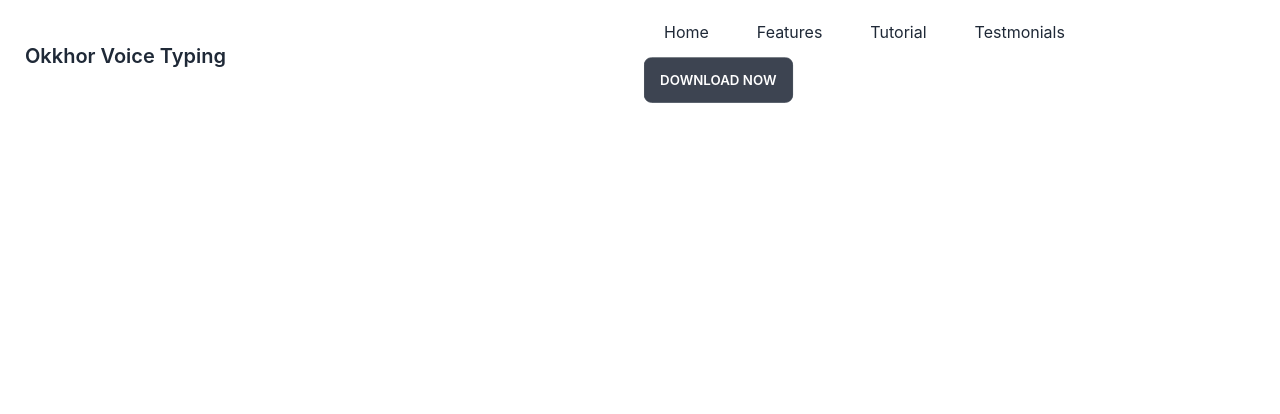
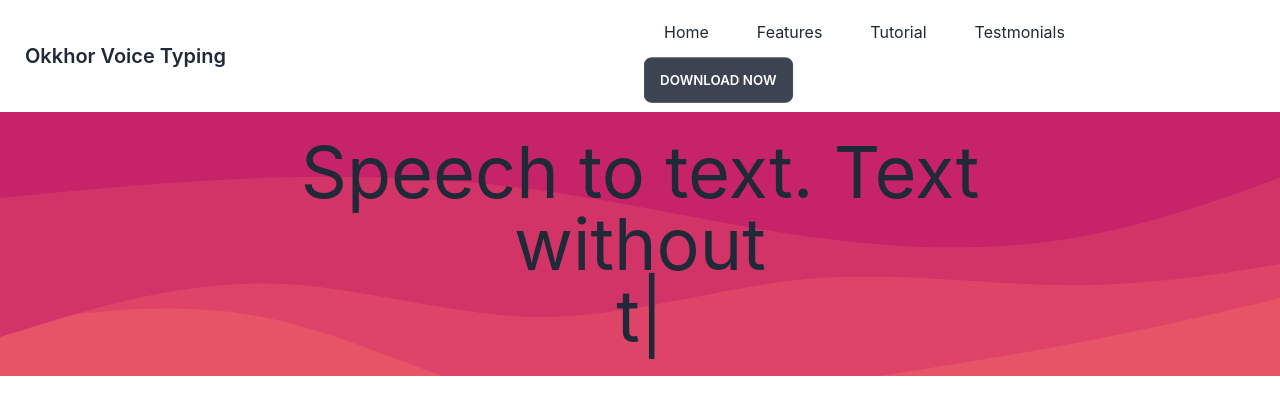
Before and after one commit to arburhan/Okkhor_Page, a React (Create React App) app: page / in a window 1280 px wide. Shown: the top 414 px of the page. Built offline with nearby package versions, Linux system fonts and the light colour scheme.

Commit message:
work on banner

```diff
--- a/package.json
+++ b/package.json
@@ -11,6 +11,7 @@
     "react-dom": "^18.2.0",
     "react-router-dom": "^6.3.0",
     "react-scripts": "5.0.1",
+    "react-typed": "^1.2.0",
     "web-vitals": "^2.1.4"
   },
   "scripts": {
--- a/src/App.js
+++ b/src/App.js
@@ -1,10 +1,12 @@
 import './App.css';
+import Home from './Components/Pages/Home';
 import NavBar from './Components/Shared/NavBar';
 
 function App() {
   return (
     <div>
       <NavBar></NavBar>
+      <Home></Home>
     </div>
   );
 }
--- /dev/null
+++ b/src/Components/Pages/Banner/Banner.CSS
@@ -0,0 +1,5 @@
+.bannerBackground {
+    width: 100%;
+    background-image: url(../../../Media/Images/background-top.svg);
+    background-repeat: no-repeat;
+}
--- /dev/null
+++ b/src/Components/Pages/Banner/Banner.js
@@ -0,0 +1,24 @@
+import React from 'react';
+import './Banner.CSS';
+import Typed from 'react-typed';
+
+const Banner = () => {
+    return (
+        <div className='py-6 bannerBackground' >
+            <div className='text-center px-5 md:px-56'>
+                <h1 className='text-3xl md:text-7xl' >Speech to text. Text without
+                    <div>
+                        <Typed
+                            strings={['typing...']}
+                            typeSpeed={40}
+                            backSpeed={50}
+                            loop
+                        />
+                    </div>
+                </h1>
+            </div>
+        </div>
+    );
+};
+
+export default Banner;
--- /dev/null
+++ b/src/Components/Pages/Home.js
@@ -0,0 +1,12 @@
+import React from 'react';
+import Banner from './Banner/Banner';
+
+const Home = () => {
+    return (
+        <>
+            <Banner></Banner>
+        </>
+    );
+};
+
+export default Home;
```
Also changed, not shown: 1 other file (tests, documents, lock files or other folders).
